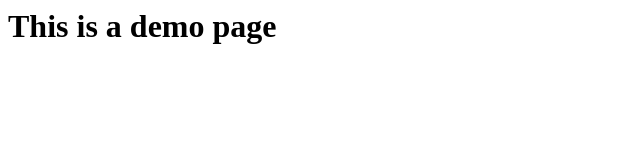
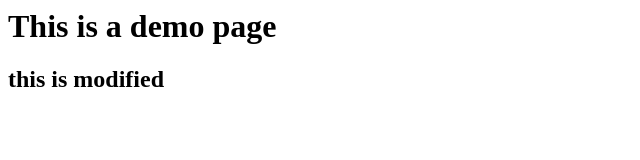
Before and after one commit to PaarasVerma/github_training, a plain HTML site: page index.html in a window 1280 px wide. Shown: the whole page, without its empty margins (0-640 px from the left). Drawn offline with Linux system fonts and the light colour scheme.

Commit message:
my third commit

```diff
--- a/index.html
+++ b/index.html
@@ -2,5 +2,6 @@
 	<head><title>My git training</title></head>
 <body>
 	<h1>This is a demo page</h1>
+	<h2>this is modified<h2>
 </body>
 </html>
```
